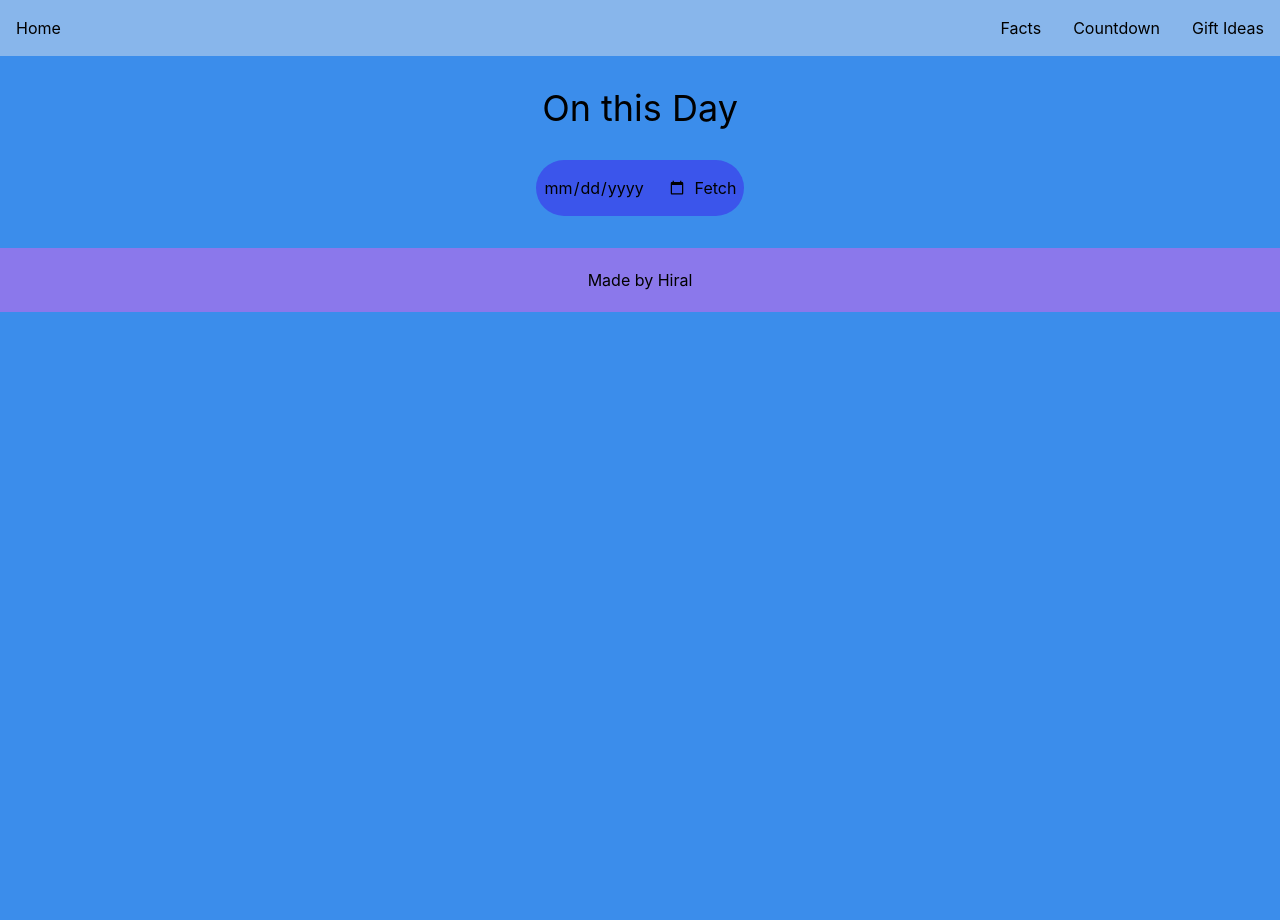
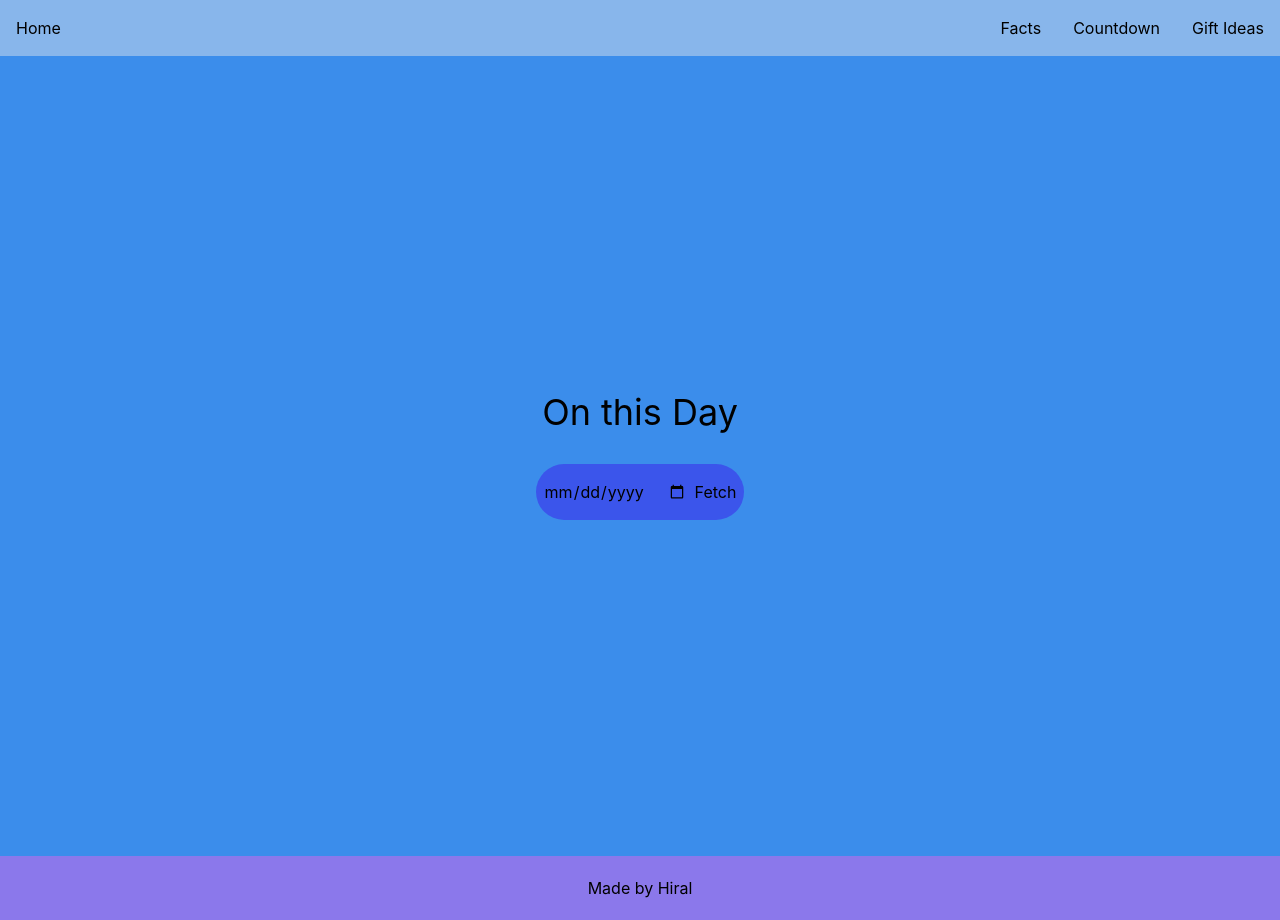
Before and after one commit to hiralsinghal/birthday-cards, a React (Vite) app: page /birthday-facts in a window 1280 px wide. Before the commit the page ends 800 px from the top, so only its background shows below. Built offline with nearby package versions, Linux system fonts and the light colour scheme.

Commit message:
fixed footer

```diff
--- a/src/pages/Countdown.jsx
+++ b/src/pages/Countdown.jsx
@@ -1,7 +1,7 @@
 
 export default function Countdown() {
     return (
-        <>
+        <div className="min-h-screen">
             <header>
                 <h1 className="p-8 text-4xl text-center">Countdown</h1>
             </header>
@@ -12,6 +12,6 @@
                     <button id="show" className="pl-2">Show</button>
                 </div>
             </main>
-        </>
+        </div>
     )
 }
--- a/src/pages/Day.jsx
+++ b/src/pages/Day.jsx
@@ -14,7 +14,7 @@
     }
 
     return (
-        <div className="flex flex-col place-content-center">
+        <div className="flex flex-col place-content-center min-h-screen">
             <header>
                 <h1 className="p-8 text-4xl text-center">On this Day</h1>
             </header>
--- a/src/pages/Gift-ideas.jsx
+++ b/src/pages/Gift-ideas.jsx
@@ -1,8 +1,8 @@
 
 export default function Gift() {
     return (
-        <>
+        <div className="min-h-screen">
             <h1>Gift Ideas</h1>
-        </>
+        </div>
     )
 }
```
